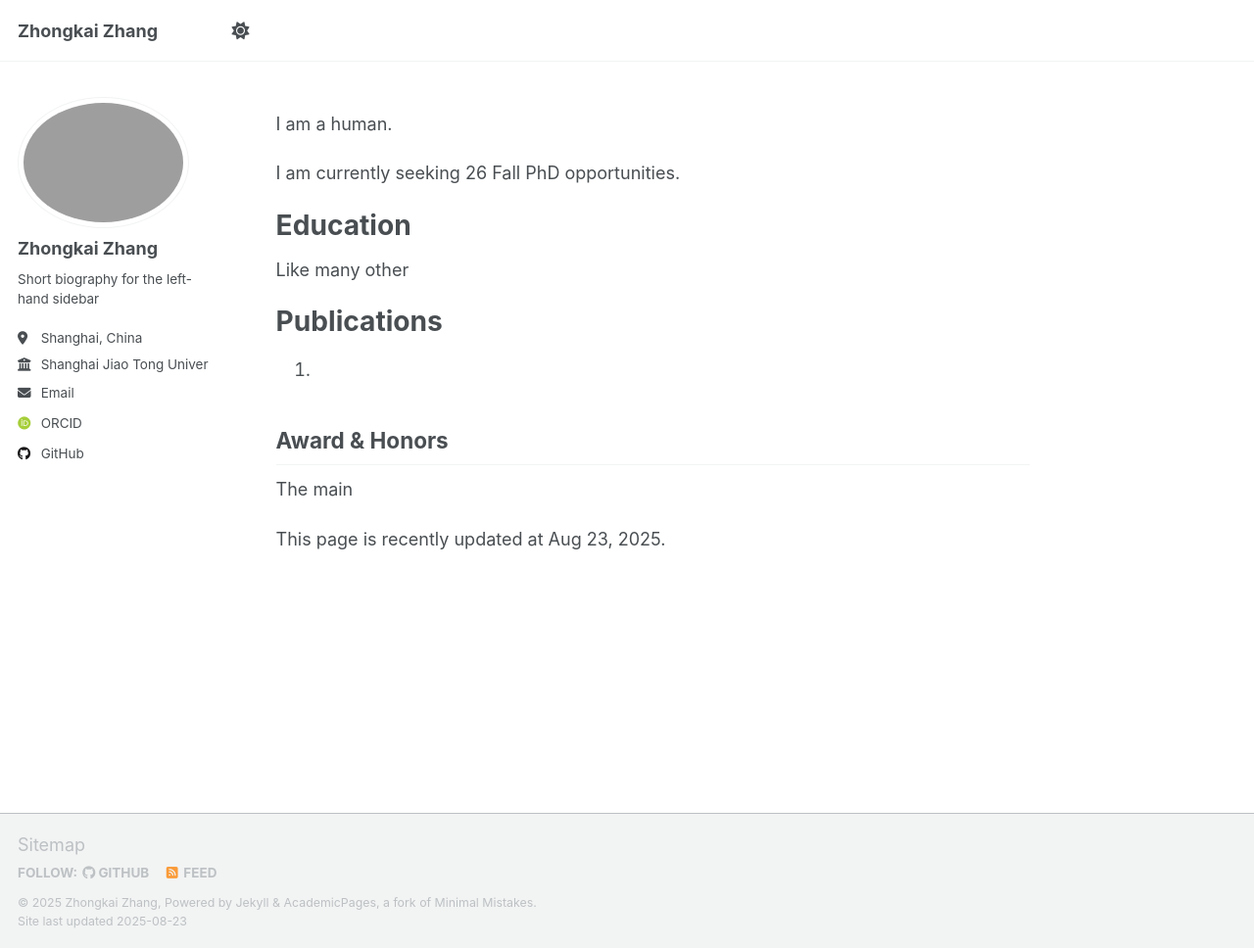
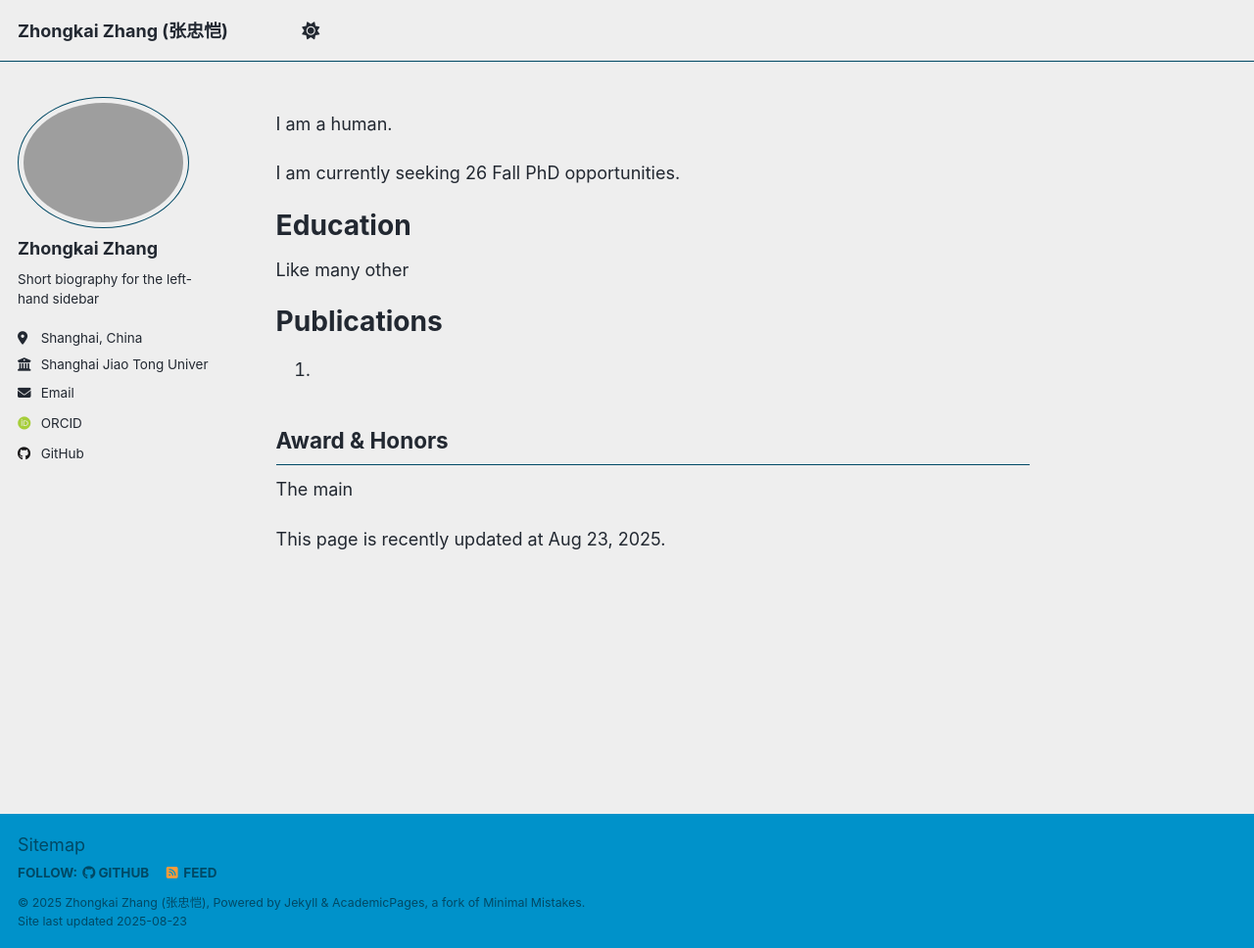
Before and after one commit to V373/blog, a Jekyll site: the page built from _pages/about.md, in a window 1280 px wide and 968 px high. Shown: the whole window at 98% size. Built offline with Jekyll 4.4.1, drawn with Linux system fonts in a browser that asks for light colours; some web fonts are replaced; a script that is not in the unit is left out.

Commit message:
Update _config.yml

```diff
--- a/_config.yml
+++ b/_config.yml
@@ -8,14 +8,14 @@
 
 # Basic Site Settings
 locale                   : "en-US"
-site_theme               : "default" # Currently available options are "default", "air"
-title                    : "Zhongkai Zhang"
+site_theme               : "air" # Currently available options are "default", "air"
+title                    : "Zhongkai Zhang (张忠恺)"
 title_separator          : "-"
-name                     : &name "Zhongkai Zhang"
+name                     : &name "Zhongkai Zhang (张忠恺)"
 description              : &description "personal description"
 url                      : https://v373.github.io # the base hostname & protocol for your site e.g. "https://[your GitHub username].github.io" or if you already have some other page hosted on Github then use "https://[your GitHub username].github.io/[Your Repo Name]"
 baseurl                  : "/blog" # the subpath of your site, e.g. "/blog"
-repository               : "academicpages/academicpages.github.io"
+repository               : # "academicpages/academicpages.github.io"
 
 # Site Author - The following control what appear as part of the author content on the side bar.
 #               If a field is blank the icon and link will not appear, otherwise it will be shown.
```
